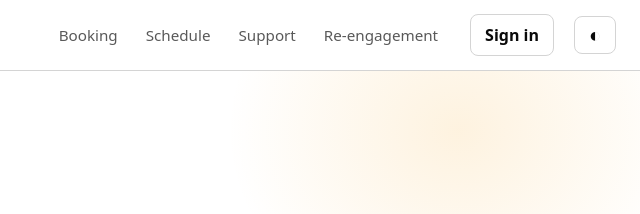
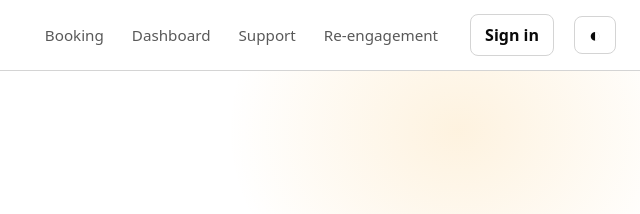
Before and after one commit to antunishdPursuit-coursework-archive/PulseStudio, a website with bundled scripts: page app/index.html in a window 1280 px wide. Shown: the top 214 px of the page, 640-1280 px from the left. Built offline with nearby package versions, Linux system fonts and the light colour scheme.

Commit message:
fix(home): label the staff link Dashboard
What changed:
- Renamed the home-page Product B navigation label from Schedule to Dashboard.

Why:
- Matches the Staff Dashboard name used in the product itself.

Collaboration:
- Keeps the front door's shared navigation aligned with Manny's Product B naming.

Boundaries:
- Changes one visible navigation label; its destination remains unchanged.

Validation:
- git diff --check

```diff
--- a/app/index.html
+++ b/app/index.html
@@ -41,7 +41,7 @@
     </a>
     <nav class="nav-links" aria-label="Products">
       <a href="./products/a-booking/">Booking</a>
-      <a href="./products/b-dashboard/">Schedule</a>
+      <a href="./products/b-dashboard/">Dashboard</a>
       <a href="./products/c-chatbot/">Support</a>
       <a href="./products/d-reengagement/">Re-engagement</a>
     </nav>
```
